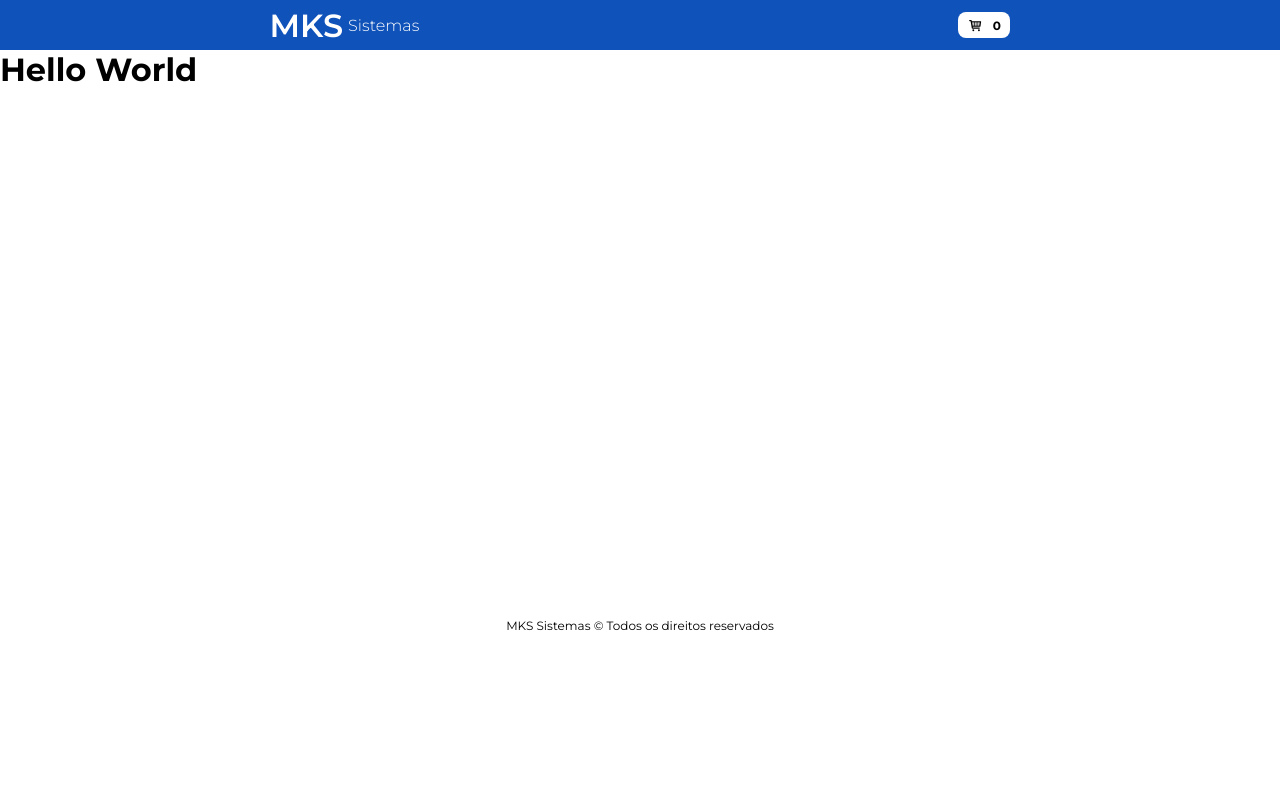
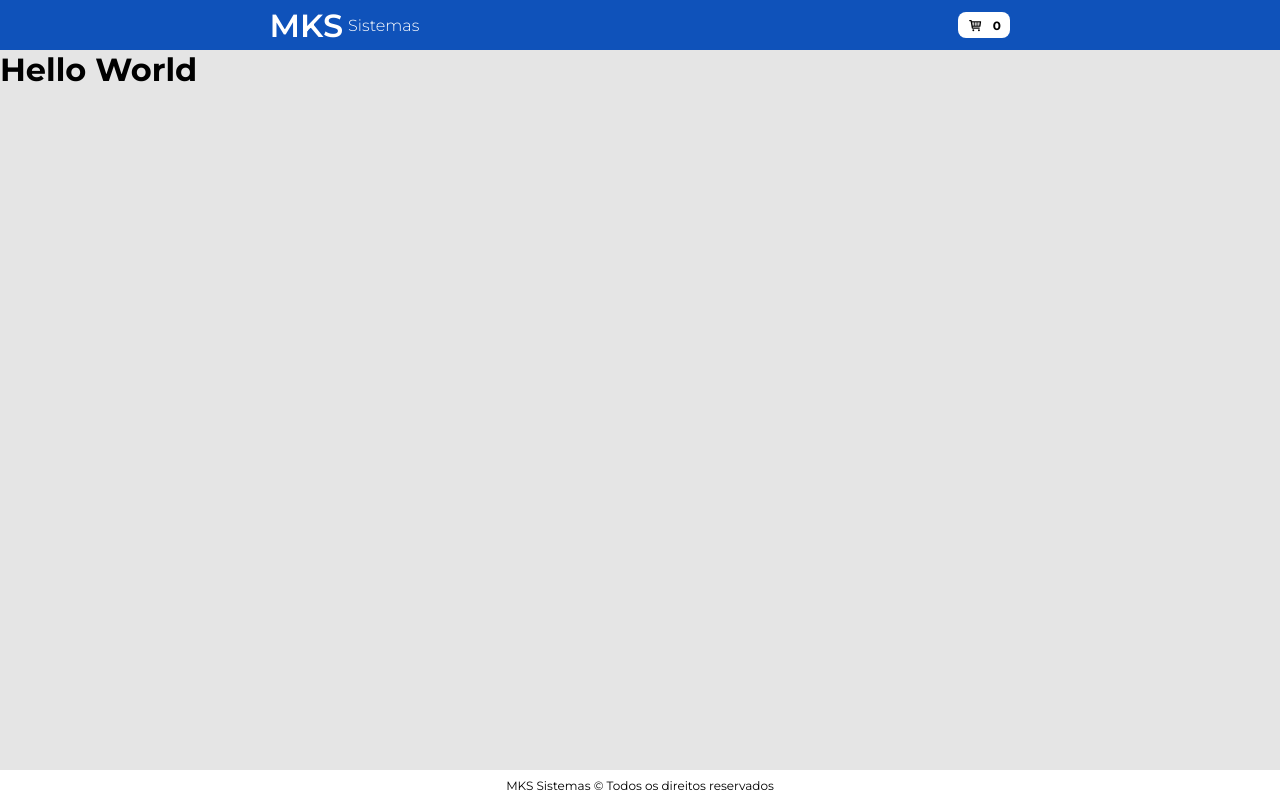
Before and after one commit to guferreira1/mks-test, a Next.js app: page / in a window 1280 px wide. Built offline with nearby package versions, Linux system fonts and the light colour scheme.

Commit message:
style: add background color on MainContainer

```diff
--- a/components/layout/LeyoutStyles.ts
+++ b/components/layout/LeyoutStyles.ts
@@ -1,5 +1,7 @@
 import styled from "styled-components";
+import Colors from "../../themes/themeColors";
 
 export const MainContainer = styled.main`
-  min-height: 70vh;
+  min-height: 90vh;
+  background-color: ${Colors.gray2};
 `;
--- a/themes/themeColors.ts
+++ b/themes/themeColors.ts
@@ -2,6 +2,7 @@ const Colors = {
   primary: "#0F52BA",
   black: "#000000",
   gray1: "#373737",
+  gray2: "#E5E5E5",
 
   text: {
     gray: "#2C2C2C",
```
